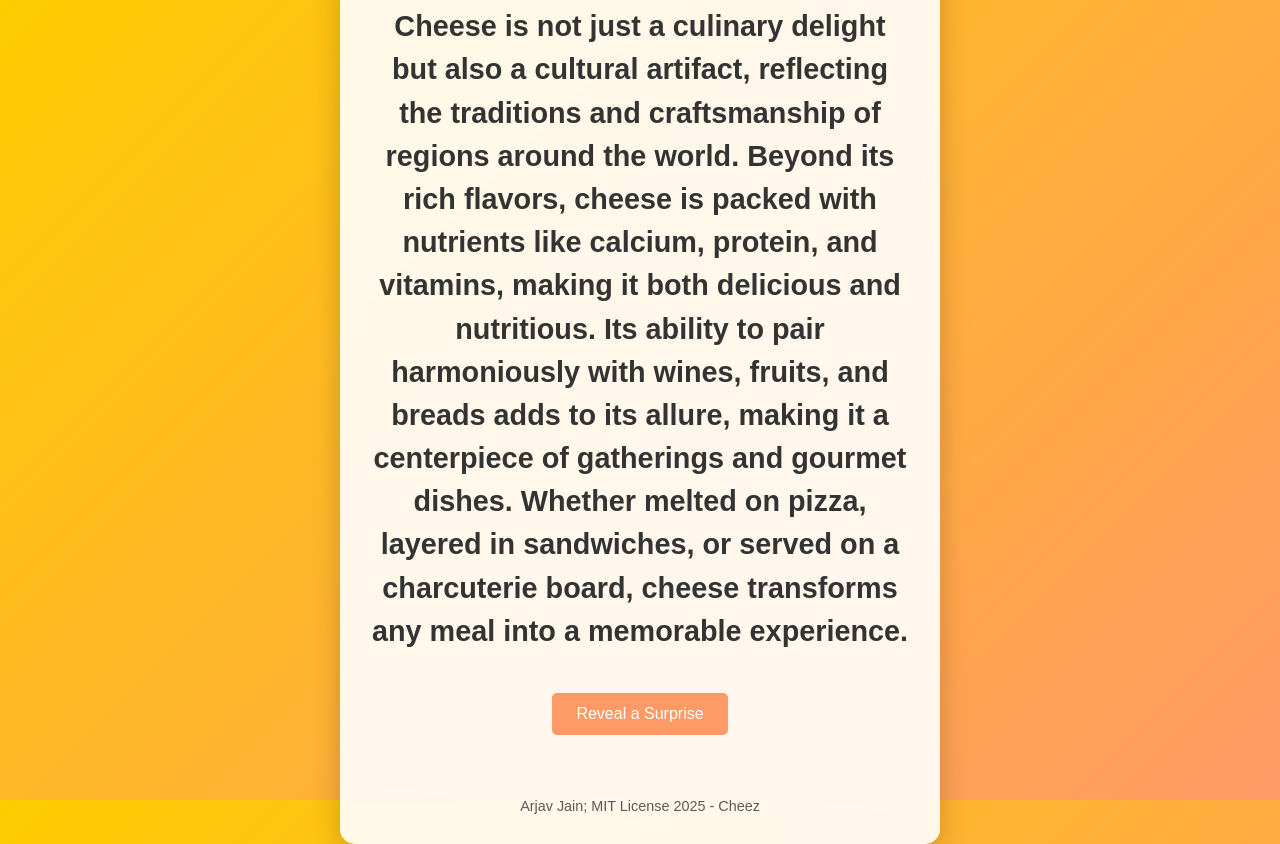
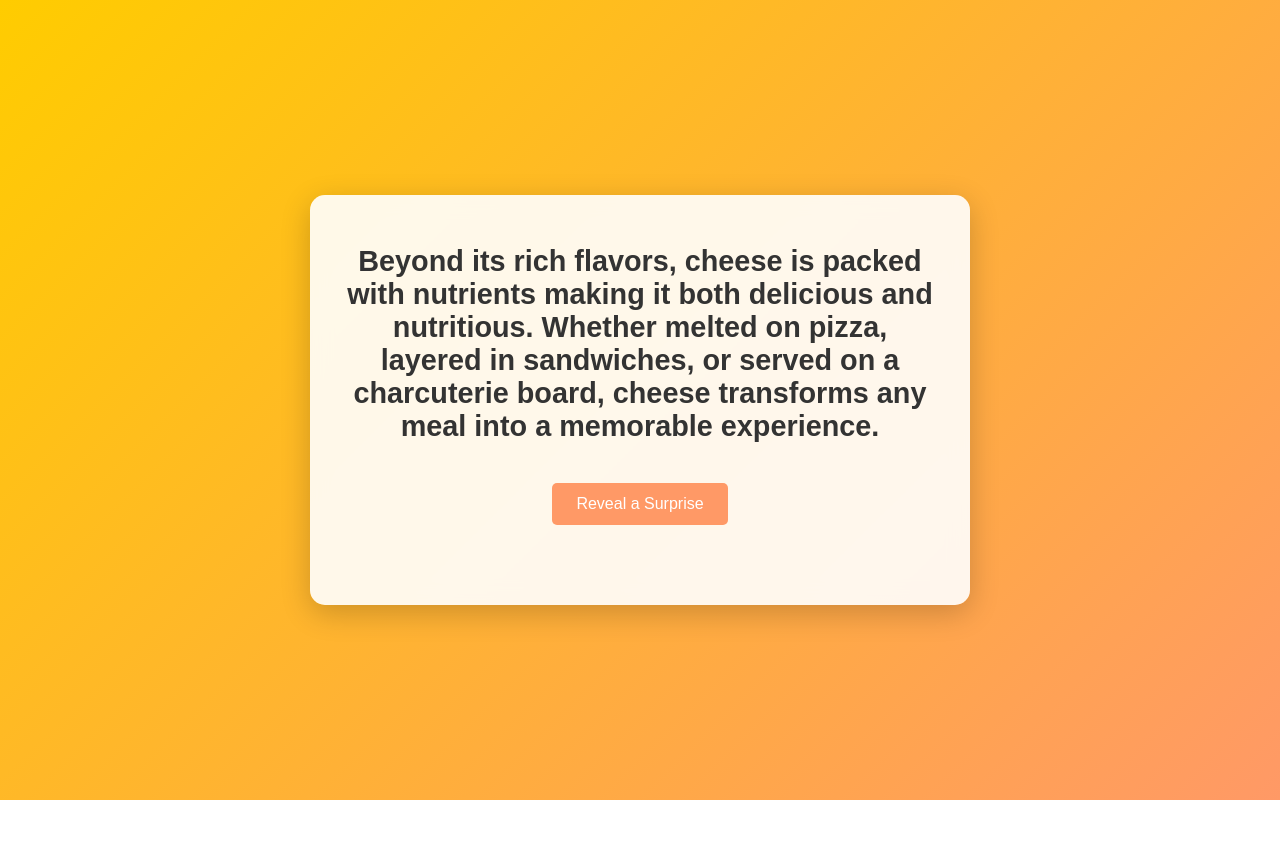
Before and after one commit to Anayjain1129/Blueberry, a plain HTML site: page index.html in a window 1280 px wide. After the commit the page ends 800 px from the top, so only its background shows below. Drawn offline with Linux system fonts and the light colour scheme.

Commit message:
optimization

```diff
--- a/index.html
+++ b/index.html
@@ -1,30 +1,9 @@
 <!DOCTYPE html>
-<html lang="en">
-<head>
-<meta charset="UTF-8">
-<meta name="viewport" content="width=device-width, initial-scale=1.0">
-<title>Cheez</title>
-<style>
-body{font-family:'Arial',sans-serif;margin:0;padding:0;display:flex;justify-content:center;align-items:center;height:100vh;background:linear-gradient(135deg,#ffcc00,#ff9966);color:#333;text-align:center;}
-.container{background:rgba(255,255,255,0.9);border-radius:15px;padding:30px;box-shadow:0 8px 30px rgba(0,0,0,0.2);backdrop-filter:blur(10px);max-width:600px;box-sizing:border-box;}
-.title{font-size:1.8rem;margin-bottom:20px;line-height:1.5;}
-.footer{margin-top:20px;font-size:0.9rem;opacity:0.8;}
+<head><title>Cheez</title><style>
+body{font-family:sans-serif;margin:0;display:flex;justify-content:center;align-items:center;height:100vh;background:linear-gradient(135deg,#ffcc00,#ff9966);color:#333;text-align:center;}
+.container{background:rgba(255,255,255,0.9);border-radius:15px;padding:30px;box-shadow:0 8px 30px rgba(0,0,0,0.2);backdrop-filter:blur(10px);max-width:600px;}
+.title{font-size:1.8rem;margin-bottom:20px;}
 .hidden{opacity:0;transition:opacity 1s;}
 .visible{opacity:1;}
-#revealButton{padding:12px 24px;font-size:1rem;margin-top:20px;cursor:pointer;background-color:#ff9966;color:white;border:none;border-radius:5px;transition:background-color 0.3s,transform 0.2s;}
-#revealButton:hover{background-color:#ffcc00;transform:scale(1.05);}
-#surpriseMessage{margin-top:20px;font-size:1.2rem;color:#ff9966;}
-</style>
-</head>
-<body>
-<div class="container">
-<h1 class="title">Cheese is not just a culinary delight but also a cultural artifact, reflecting the traditions and craftsmanship of regions around the world. Beyond its rich flavors, cheese is packed with nutrients like calcium, protein, and vitamins, making it both delicious and nutritious. Its ability to pair harmoniously with wines, fruits, and breads adds to its allure, making it a centerpiece of gatherings and gourmet dishes. Whether melted on pizza, layered in sandwiches, or served on a charcuterie board, cheese transforms any meal into a memorable experience.</h1>
-<button id="revealButton">Reveal a Surprise</button>
-<p id="surpriseMessage" class="hidden">🎉 This webpage fits in a QR code! 🎉</p>
-<div class="footer">Arjav Jain; MIT License 2025 - Cheez</div>
-</div>
-<script>
-document.getElementById('revealButton').addEventListener('click',function(){const message=document.getElementById('surpriseMessage');message.classList.remove('hidden');message.classList.add('visible');});
-</script>
-</body>
-</html>
+#revealButton{padding:12px 24px;font-size:1rem;margin-top:20px;background:#ff9966;color:white;border:none;border-radius:5px;cursor:pointer;transition:background 0.3s,transform 0.2s;}
+#revealButton:hover{background:#ffcc00;transform:scale(1.05);}</style></head><body><div class="container"><h1 class="title">Beyond its rich flavors, cheese is packed with nutrients making it both delicious and nutritious. Whether melted on pizza, layered in sandwiches, or served on a charcuterie board, cheese transforms any meal into a memorable experience.</h1><button id="revealButton">Reveal a Surprise</button><p id="surpriseMessage" class="hidden">This webpage fits in a QR code</p></div><script>document.getElementById('revealButton').onclick=()=>{const msg=document.getElementById('surpriseMessage');msg.classList.remove('hidden');msg.classList.add('visible');};</script></body></html>
```
Also changed, not shown: qr-code.png.
